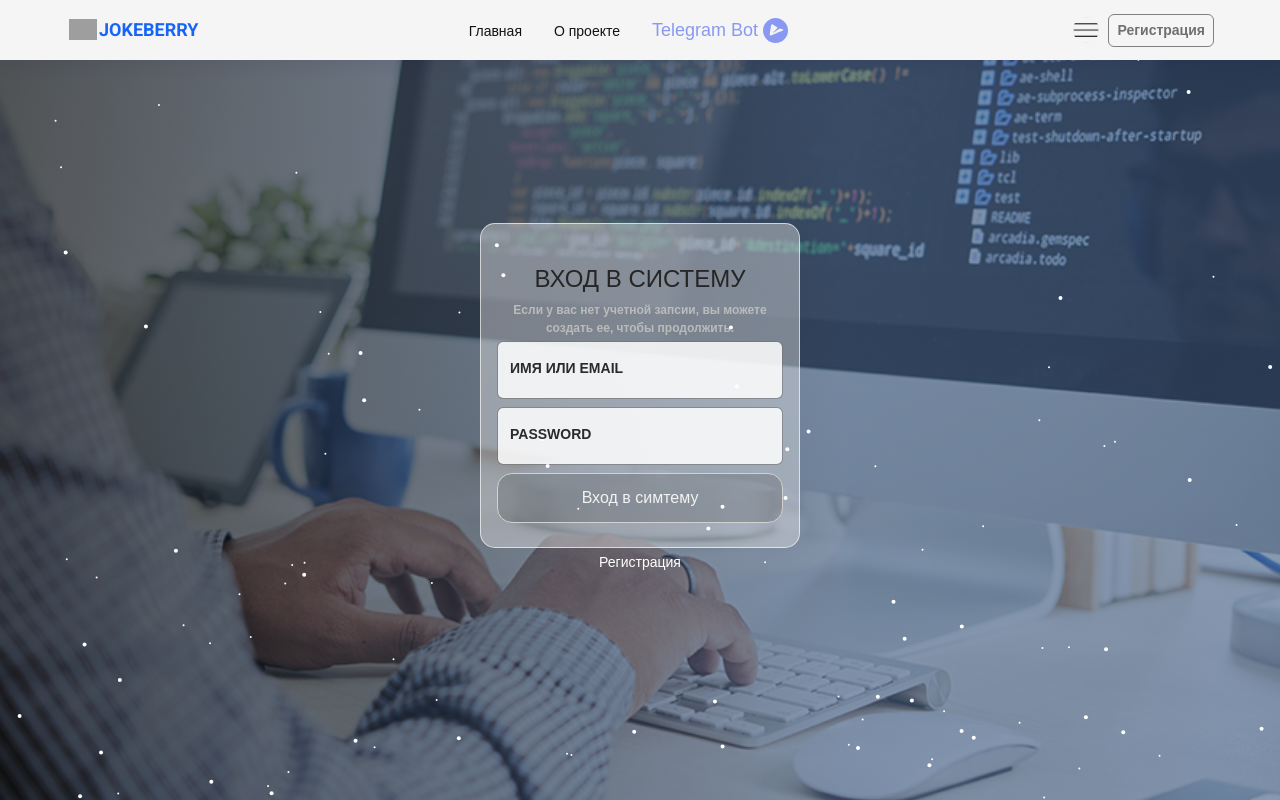
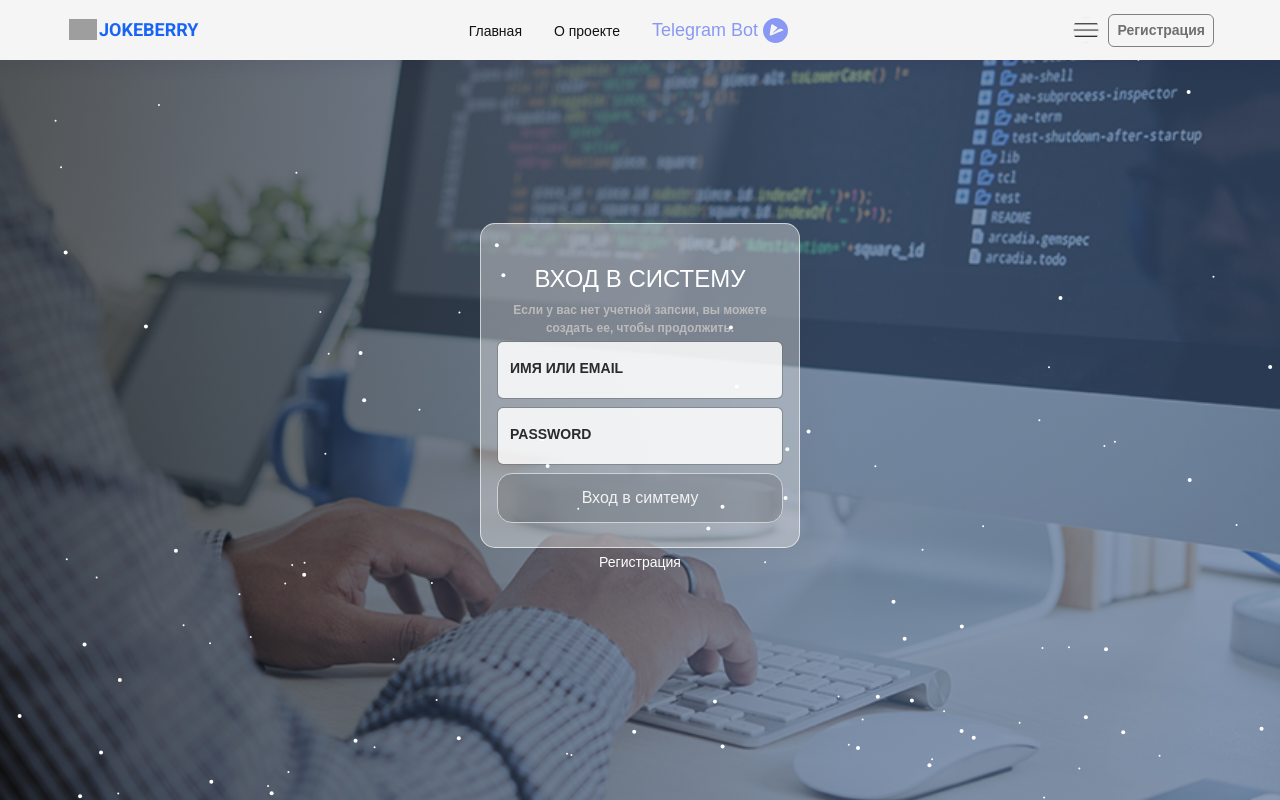
Before and after one commit to dankfedorov/Jokeberry-Frontend, a React app: page /login in a window 1280 px wide. Built offline with nearby package versions, Linux system fonts and the light colour scheme; grey boxes are pictures that could not be loaded.

Commit message:
changed bg at login

```diff
--- a/src/assets/styles/sendform.css
+++ b/src/assets/styles/sendform.css
@@ -28,6 +28,9 @@ body {
   border-radius: 15px;
   color: rgb(39, 38, 38);
 background-color: #e4e4e46c;
+}
+.container__login__h4{
+  color: #ffffff;
 }
 .login__descr {
   font-size: 12px;
--- a/src/pages/LoginPage.js
+++ b/src/pages/LoginPage.js
@@ -67,7 +67,7 @@ const MyForm = () => {
         <div className="card-block">
 
           <div className="p-3">
-            <h4>ВХОД В СИСТЕМУ</h4>
+            <h4 className="container__login__h4">ВХОД В СИСТЕМУ</h4>
             <p className="login__descr mb-1">Если у вас нет учетной запсии,
               вы можете создать ее, чтобы продолжить.
             </p>
--- a/src/pages/RegisterPage.js
+++ b/src/pages/RegisterPage.js
@@ -50,7 +50,7 @@ const MyForm = () => {
         <div className="card-block">
 
           <div className="p-3">
-            <h4>РЕГИСТРАЦИЯ</h4>
+            <h4 className="container__login__h4">РЕГИСТРАЦИЯ</h4>
             <p className="login__descr mb-1">Создайте учётную запись, чтобы продолжить.
             </p>
 
```
